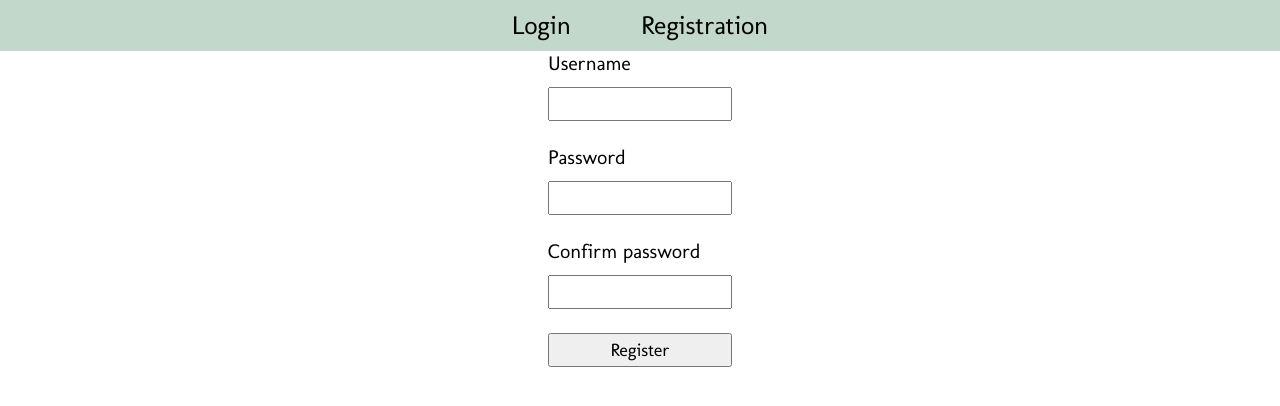
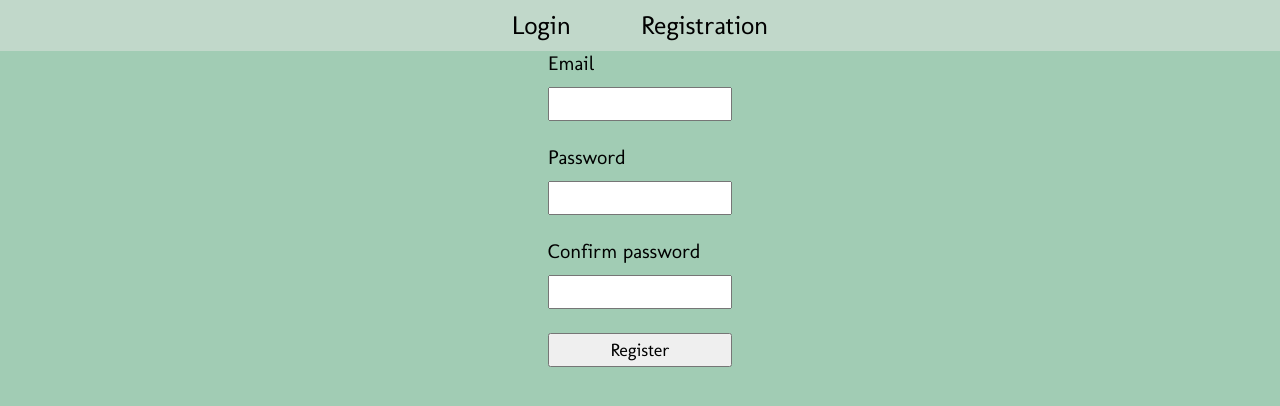
Before and after one commit to Koteykee/VueUpload, a Vue app in the folder client/: page /registration in a window 1280 px wide. Shown: the top 406 px of the page. Built offline with nearby package versions, Linux system fonts and the light colour scheme; no server answers.

Commit message:
Api config done

```diff
--- /dev/null
+++ b/client/src/api/api.ts
@@ -0,0 +1,5 @@
+import axios from "axios";
+
+import { BACKEND_URL } from "@/config/config";
+
+export const Api = axios.create({ baseURL: `${BACKEND_URL}` });
--- /dev/null
+++ b/client/src/api/auth.api.ts
@@ -0,0 +1,19 @@
+import { Api } from "./api";
+import type { LoginSchemaType } from "@/features/auth/validation/login.schema";
+import type { RegistrationSchemaType } from "@/features/auth/validation/registration.schema";
+
+export const loginUser = async (loginData: LoginSchemaType) => {
+  const { data } = await Api.post<{ accessToken: string }>(
+    "/auth/login",
+    loginData
+  );
+  return data;
+};
+
+export const registerUser = async (registerData: RegistrationSchemaType) => {
+  const { data } = await Api.post<{ message: string }>(
+    "/auth/register",
+    registerData
+  );
+  return data;
+};
--- a/client/src/components/Login.vue
+++ b/client/src/components/Login.vue
@@ -1,12 +1,12 @@
 <template>
   <Layout>
-    <form @submit="">
-      <label for="username" class="label">Username</label>
+    <form @submit="onLogin">
+      <label for="email" class="label">Email</label>
       <input
-        v-model="username"
-        v-bind="usernameAttrs"
-        id="username"
-        type="text"
+        v-model="email"
+        v-bind="emailAttrs"
+        id="email"
+        type="email"
         class="input"
       />
       <div class="error">{{ errors.username }}</div>
@@ -26,23 +26,25 @@
 
 <script setup lang="ts">
 import { useForm } from "vee-validate";
-import { loginSchema } from "@/features/auth/validation/login.schema";
+import {
+  loginSchema,
+  type LoginSchemaType,
+} from "@/features/auth/validation/login.schema";
 import Layout from "./Layout.vue";
+import { loginUser } from "@/api/auth.api";
 
-const { errors, handleSubmit, defineField } = useForm({
+const { errors, handleSubmit, defineField } = useForm<LoginSchemaType>({
   validationSchema: loginSchema,
 });
 
-// const onLogin = handleSubmit(async (values) => {
+const onLogin = handleSubmit(async (values) => {
+  try {
+    const data = await loginUser(values);
+    console.log(data.accessToken);
+  } catch (err) {}
+});
 
-//   try {
-//     await
-//   } catch (err) {
-
-//   }
-// });
-
-const [username, usernameAttrs] = defineField("username");
+const [email, emailAttrs] = defineField("email");
 const [password, passwordAttrs] = defineField("password");
 </script>
 
--- a/client/src/components/Registration.vue
+++ b/client/src/components/Registration.vue
@@ -1,12 +1,12 @@
 <template>
   <Layout>
-    <form @submit="">
-      <label for="username" class="label">Username</label>
+    <form @submit="onRegister">
+      <label for="email" class="label">Email</label>
       <input
-        v-model="username"
-        v-bind="usernameAttrs"
-        type="text"
-        id="username"
+        v-model="email"
+        v-bind="emailAttrs"
+        type="email"
+        id="email"
         class="input"
       />
       <div class="error">{{ errors.username }}</div>
@@ -36,22 +36,24 @@
 <script setup lang="ts">
 import { useForm } from "vee-validate";
 import Layout from "./Layout.vue";
-import { registrationSchema } from "@/features/auth/validation/registration.schema";
+import {
+  registrationSchema,
+  type RegistrationSchemaType,
+} from "@/features/auth/validation/registration.schema";
+import { registerUser } from "@/api/auth.api";
 
-const { errors, handleSubmit, defineField } = useForm({
+const { errors, handleSubmit, defineField } = useForm<RegistrationSchemaType>({
   validationSchema: registrationSchema,
 });
 
-// const onRegister = handleSubmit(async (values) => {
+const onRegister = handleSubmit(async (values) => {
+  try {
+    const data = await registerUser(values);
+    console.log(data.message);
+  } catch (err) {}
+});
 
-//   try {
-//     await
-//   } catch (err) {
-
-//   }
-// });
-
-const [username, usernameAttrs] = defineField("username");
+const [email, emailAttrs] = defineField("email");
 const [password, passwordAttrs] = defineField("password");
 const [confirmPassword, confirmPasswordAttrs] = defineField("confirmPassword");
 </script>
--- /dev/null
+++ b/client/src/config/config.ts
@@ -0,0 +1 @@
+export const BACKEND_URL = import.meta.env.VITE_BACKEND_URL;
--- a/client/src/features/auth/validation/login.schema.ts
+++ b/client/src/features/auth/validation/login.schema.ts
@@ -1,6 +1,8 @@
 import * as yup from "yup";
 
 export const loginSchema = yup.object({
-  username: yup.string().min(3, "Минимум 3 символа").required("Введите логин"),
-  password: yup.string().min(4, "Минимум 4 символа").required("Введите пароль"),
+  email: yup.string().email().required("Введите email"),
+  password: yup.string().required("Введите пароль"),
 });
+
+export type LoginSchemaType = yup.InferType<typeof loginSchema>;
--- a/client/src/features/auth/validation/registration.schema.ts
+++ b/client/src/features/auth/validation/registration.schema.ts
@@ -1,10 +1,12 @@
 import * as yup from "yup";
 
 export const registrationSchema = yup.object({
-  username: yup.string().min(3, "Минимум 3 символа").required("Введите логин"),
+  email: yup.string().email().required("Введите логин"),
   password: yup.string().min(4, "Минимум 4 символа").required("Введите пароль"),
   confirmPassword: yup
     .string()
     .oneOf([yup.ref("password")], "Пароли не совпадают")
     .required("Подтвердите пароль"),
 });
+
+export type RegistrationSchemaType = yup.InferType<typeof registrationSchema>;
--- a/client/src/main.css
+++ b/client/src/main.css
@@ -12,7 +12,7 @@
   min-height: 100vh;
   display: flex;
   flex-direction: column;
-  background: #ffffff;
+  background: #a1ccb4;
 }
 
 .container {
```
Also changed, not shown: client/src/stores/counter.ts (deleted, +0 -12 lines), client/src/stores/useAuthStore.ts (added, +11 -0 lines), 1 other file (tests, documents, lock files or other folders).
